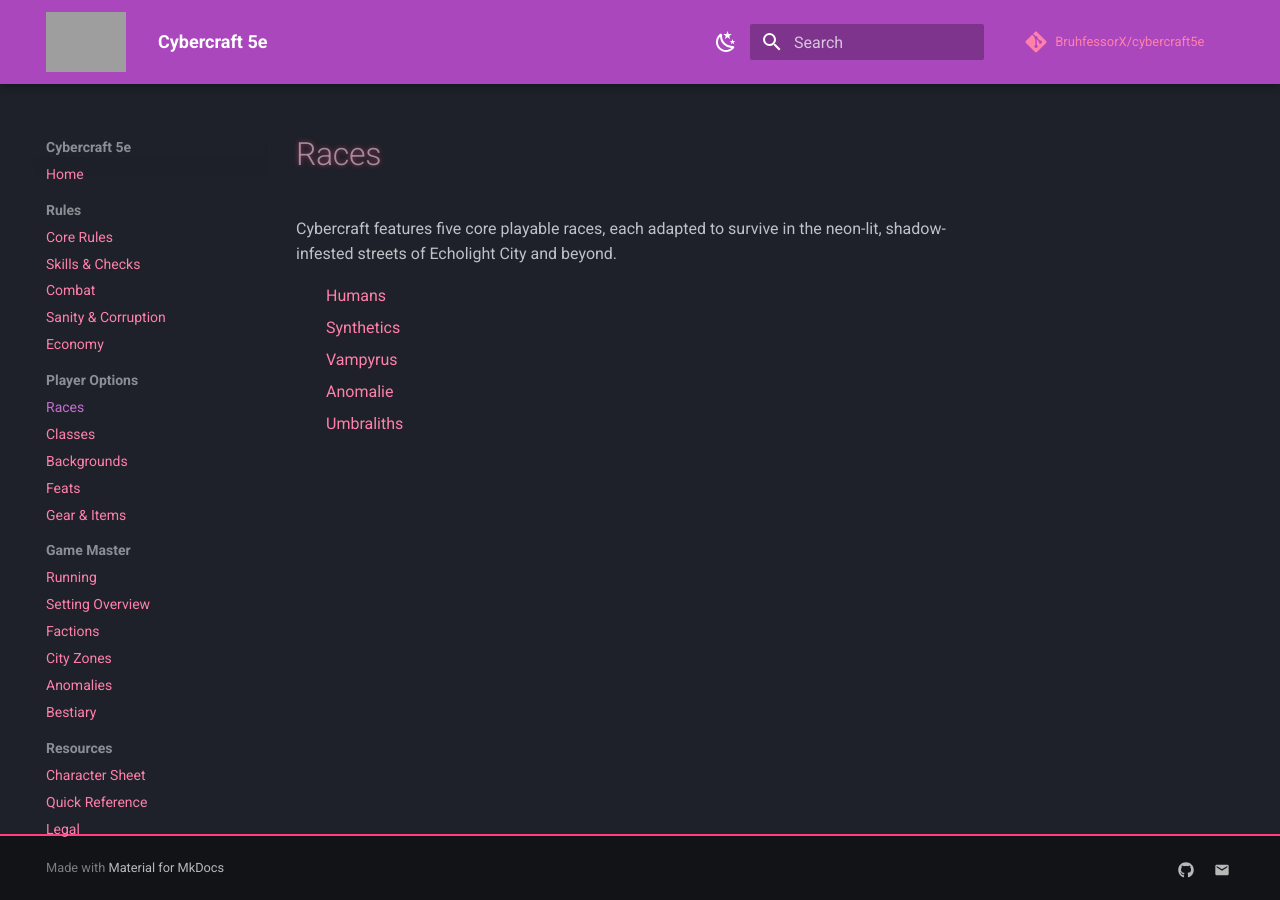
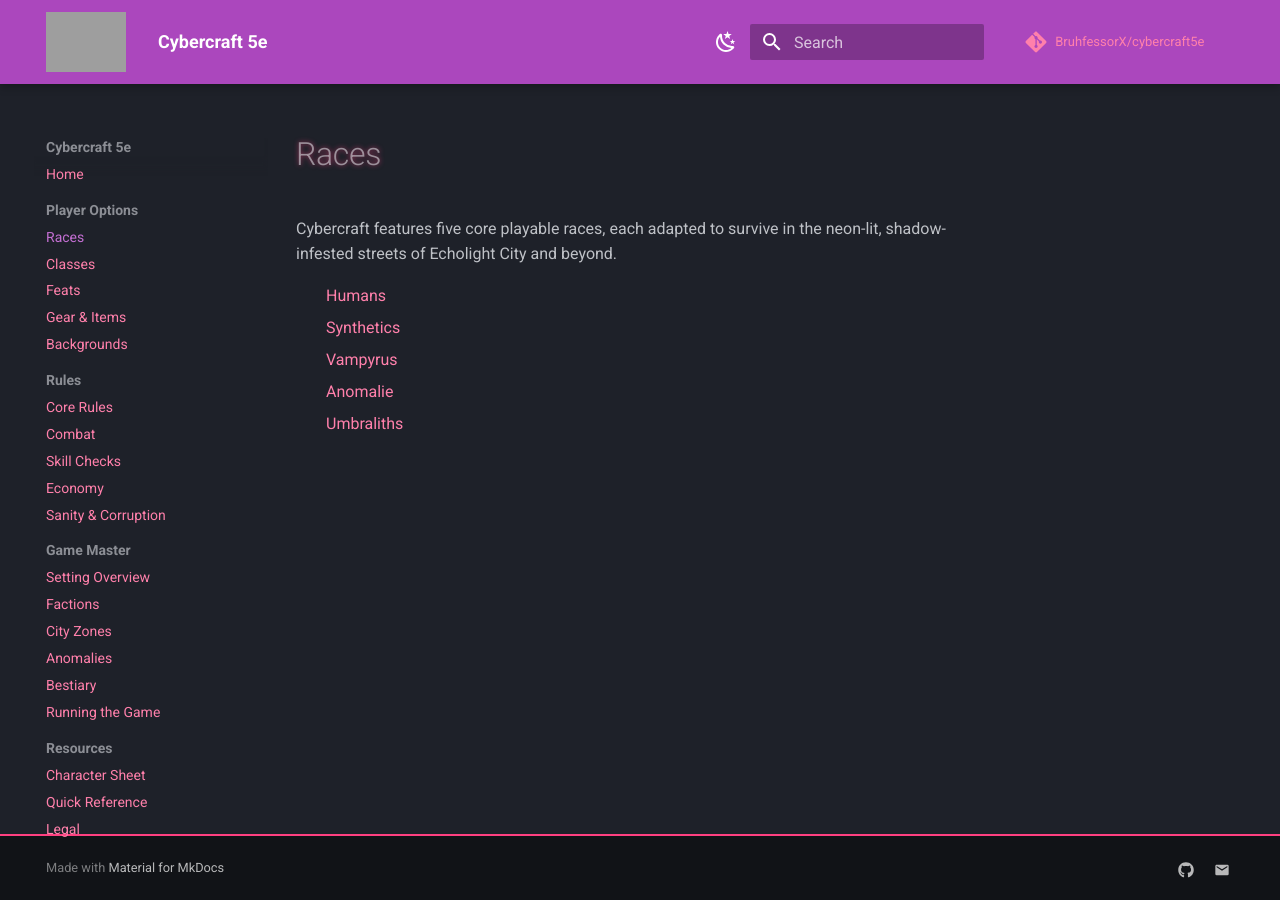
Before and after one commit to BruhfessorX/cybercraft5e, an MkDocs documentation site: the page built from docs/player-options/races.md, in a window 1280 px wide. Built offline with MkDocs 1.6.1 and Material for MkDocs 9.7.7, drawn with Linux system fonts in a browser that asks for light colours; comment, search, counter and statistics services are not loaded; grey boxes are pictures that could not be loaded.

```diff
--- a/mkdocs.yml
+++ b/mkdocs.yml
@@ -39,29 +39,30 @@
 
 nav:
   - Home: index.md
-  - Rules:
-      - Core Rules: rules/core-rules.md
-      - Skills & Checks: rules/skills-checks.md
-      - Combat: rules/combat.md
-      - Sanity & Corruption: rules/sanity-corruption.md
-      - Economy: rules/economy.md
   - Player Options:
       - Races: player-options/races.md
       - Classes: player-options/classes.md
-      - Backgrounds: player-options/backgrounds.md
       - Feats: player-options/feats.md
       - Gear & Items: player-options/gear-items.md
+      - Backgrounds: player-options/backgrounds.md
+  - Rules:
+      - Core Rules: rules/core-rules.md
+      - Combat: rules/combat.md
+      - Skill Checks: rules/skill-checks.md
+      - Economy: rules/economy.md
+      - Sanity & Corruption: rules/sanity-corruption.md
   - Game Master:
-      - Running: game-master/running.md
       - Setting Overview: game-master/setting-overview.md
       - Factions: game-master/factions.md
       - City Zones: game-master/city-zones.md
       - Anomalies: game-master/anomalies.md
       - Bestiary: game-master/bestiary.md
+      - Running the Game: game-master/running.md
   - Resources:
       - Character Sheet: resources/character-sheet.md
       - Quick Reference: resources/quick-reference.md
       - Legal: resources/legal.md
+
 
 markdown_extensions:
   - admonition
```
